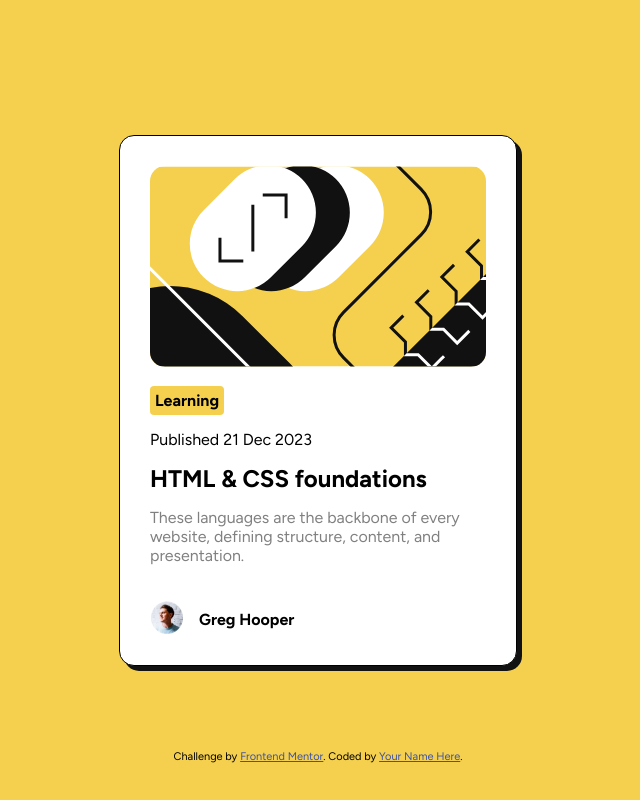
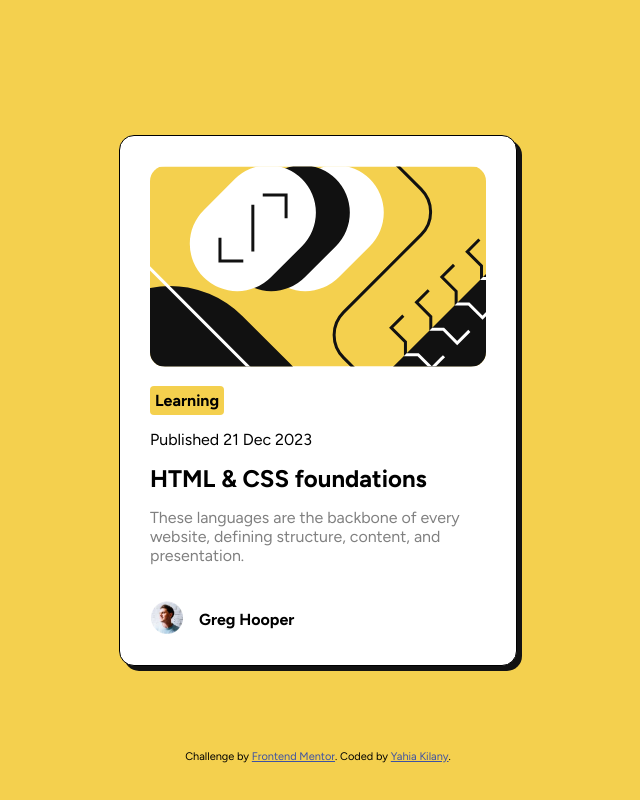
Before and after one commit to Yahia-kilany/blog-preview-card-main, a plain HTML site: page index.html in a window 1280 px wide. Shown: the whole page, without its empty margins (322-962 px from the left). Drawn offline with Linux system fonts and the light colour scheme.

Commit message:
added my name and github link

```diff
--- a/index.html
+++ b/index.html
@@ -141,7 +141,7 @@
   </main>
   <footer class="attribution">
     Challenge by <a href="https://www.frontendmentor.io?ref=challenge" target="_blank">Frontend Mentor</a>.
-    Coded by <a href="#">Your Name Here</a>.
+    Coded by <a href="https://github.com/Yahia-kilany" target="_blank">Yahia Kilany</a>.
   </footer>
 </body>
 
```
Also changed, not shown: image/README/1719494581943.png (added), 2 other files.
